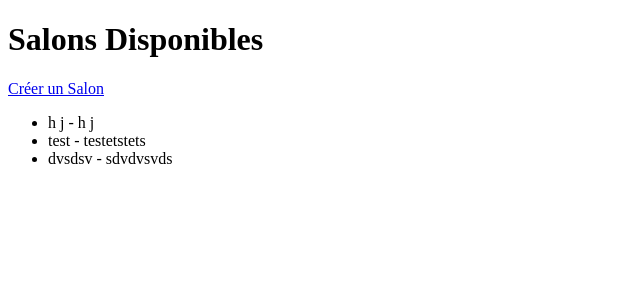
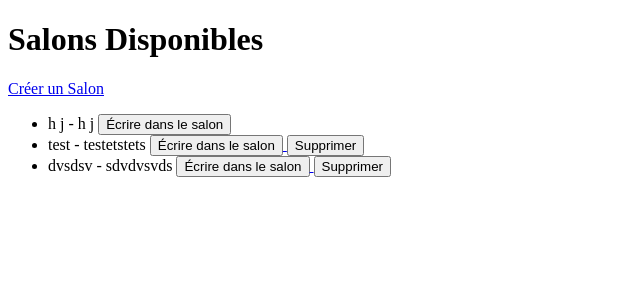
Before and after one commit to Teston1234/ProgWebDjango, a Django app: page /membre/salon in a window 1280 px wide. Shown: the top 300 px of the page, without its empty margins (0-640 px from the left). Run offline with Django 5.2, Linux system fonts and the light colour scheme; a user stored in the database is signed in; data comes from the database, SQL or seed files in the repository; both versions use the stored data as it was after the commit.

Commit message:
message en direct

```diff
--- a/membre/models.py
+++ b/membre/models.py
@@ -22,9 +22,19 @@ class Salon(models.Model):
     description = models.TextField()
     date_creation = models.DateTimeField(auto_now_add=True,null=True)
     users = models.ManyToManyField(User, related_name="authorized_salons", blank=True)
+    created_by = models.ForeignKey(User, on_delete=models.CASCADE, related_name="created_salons", null=True, blank=True)
     def __str__(self):
         return f"{self.nom}"
 
     @classmethod
     def count_salons(cls):
         return cls.objects.count()
+
+class Message(models.Model):
+    salon = models.ForeignKey('Salon', on_delete=models.CASCADE, related_name='messages')
+    user = models.ForeignKey(User, on_delete=models.CASCADE)
+    contenu = models.TextField()
+    date_creation = models.DateTimeField(auto_now_add=True)
+
+    def __str__(self):
+        return f"{self.user.username}: {self.contenu[:20]}..."
--- a/membre/templates/salon.html
+++ b/membre/templates/salon.html
@@ -8,9 +8,29 @@
 <body>
     <h1>Salons Disponibles</h1>
     <a href="{% url 'create_salon' %}">Créer un Salon</a>
+
     <ul>
         {% for salon in salons %}
-            <li>{{ salon.nom }} - {{ salon.description }}</li>
+            <li>
+                {{ salon.nom }} - {{ salon.description }}
+
+                <!-- Afficher un bouton pour rejoindre/écrire si l'utilisateur est membre -->
+                {% if user in salon.users.all or salon.created_by == user %}
+                    <a href="{% url 'view_salon' salon.id %}">
+                        <button>Écrire dans le salon</button>
+                    </a>
+                {% else %}
+                    <p>Vous n'êtes pas membre de ce salon. Vous devez être ajouté par le créateur.</p>
+                {% endif %}
+
+                <!-- Bouton pour supprimer le salon, visible uniquement pour le créateur -->
+                {% if salon.created_by == user %}
+                    <form method="POST" action="{% url 'delete_salon' salon.id %}" style="display:inline;">
+                        {% csrf_token %}
+                        <button type="submit">Supprimer</button>
+                    </form>
+                {% endif %}
+            </li>
         {% endfor %}
     </ul>
 </body>
--- a/membre/urls.py
+++ b/membre/urls.py
@@ -10,7 +10,10 @@ urlpatterns = [
     path("membre/connection", views.pageConnection, name="connection"),
     path("membre/inscription", views.pageInscription, name="inscription"),
     path("membre/logout", views.logoutUser, name="logout"),
-
+    path('membre/salon/<int:salon_id>/', views.view_salon, name='view_salon'),
     path("membre/salon", views.salons_disponible, name="salon_disponible"),
     path('membre/salon/create', views.create_salon, name='create_salon'),
+    path('membre/salon/delete/<int:salon_id>/', views.delete_salon, name='delete_salon'),
+    path('membre/salon/ajouter_membre/<int:salon_id>/', views.ajouter_membre, name='ajouter_membre'),
+
 ]
--- a/membre/views.py
+++ b/membre/views.py
@@ -5,9 +5,9 @@ from django.forms import inlineformset_factory
 from django.contrib.auth.forms import UserCreationForm
 from django.contrib.auth import authenticate, login, logout
 from django.contrib import messages
-
+from django.shortcuts import get_object_or_404
 from django.contrib.auth.decorators import login_required
-
+from django.core.exceptions import PermissionDenied
 from .forms import SalonForm
 from .models import *
 from .forms import *
@@ -38,7 +38,8 @@ def pageConnection(request):
         if request.method == 'POST':
             username =request.POST.get('username')
             password = request.POST.get('password')
-            user = authenticate(request, username, password=password)
+            user = authenticate(request=request, username=username, password=password)
+
 
             if user is not None:
                 login(request, user)
@@ -83,14 +84,61 @@ def salons_disponible(request):
     return render(request, 'salon.html', {'salons': salons})
 
 
+@login_required(login_url='connection')
 def create_salon(request):
     if request.method == 'POST':
         form = SalonForm(request.POST)
         if form.is_valid():
-            form.save()
-            return redirect('salon_disponible')  # Redirigez vers la page des salons
+            salon = form.save(commit=False)
+            salon.created_by = request.user  # L'utilisateur connecté devient le créateur
+            salon.save()
+            return redirect('view_salon', salon_id=salon.id)  # Redirige vers le salon créé
     else:
         form = SalonForm()
 
     context = {'form': form}
     return render(request, 'create_salon.html', context)
+
+
+
+@login_required(login_url='connection')
+def view_salon(request, salon_id):
+    salon = get_object_or_404(Salon, id=salon_id)
+
+    if request.method == 'POST':
+        contenu = request.POST.get('contenu')
+        if contenu:
+            Message.objects.create(salon=salon, user=request.user, contenu=contenu)
+
+    return render(request, 'view_salon.html', {'salon': salon})
+
+@login_required(login_url='connection')
+def delete_salon(request, salon_id):
+        salon = Salon.objects.get(id=salon_id)
+        if salon.created_by == request.user:  # Vérifie que l'utilisateur est le créateur
+            salon.delete()
+        else:
+            messages.error(request, "Vous n'êtes pas autorisé à supprimer ce salon.")
+        return redirect('salon_disponible')
+
+@login_required(login_url='connection')
+
+@login_required(login_url='connection')
+def ajouter_membre(request, salon_id):
+    salon = get_object_or_404(Salon, id=salon_id)
+    if salon.created_by != request.user:
+        raise PermissionDenied("Vous n'êtes pas autorisé à ajouter des membres à ce salon.")
+
+    if request.method == 'POST':
+        username = request.POST.get('username')
+        try:
+            user_to_add = User.objects.get(username=username)
+            if user_to_add not in salon.users.all():
+                salon.users.add(user_to_add)
+                messages.success(request, f"L'utilisateur {user_to_add.username} a été ajouté au salon.")
+            else:
+                messages.info(request, "Cet utilisateur est déjà membre du salon.")
+        except User.DoesNotExist:
+            messages.error(request, "L'utilisateur avec ce nom d'utilisateur n'existe pas.")
+
+    return redirect('view_salon', salon_id=salon_id)
```
Also changed, not shown: Web2/asgi.py (+19 -13 lines), Web2/consumers.py (added, +55 -0 lines), Web2/routing.py (added, +8 -0 lines), Web2/settings.py (+10 -2 lines), membre/templates/view_salon.html (added, +69 -0 lines), db.sqlite3, membre/migrations/0005_message.py (added), membre/migrations/0006_salon_created_by.py (added).
